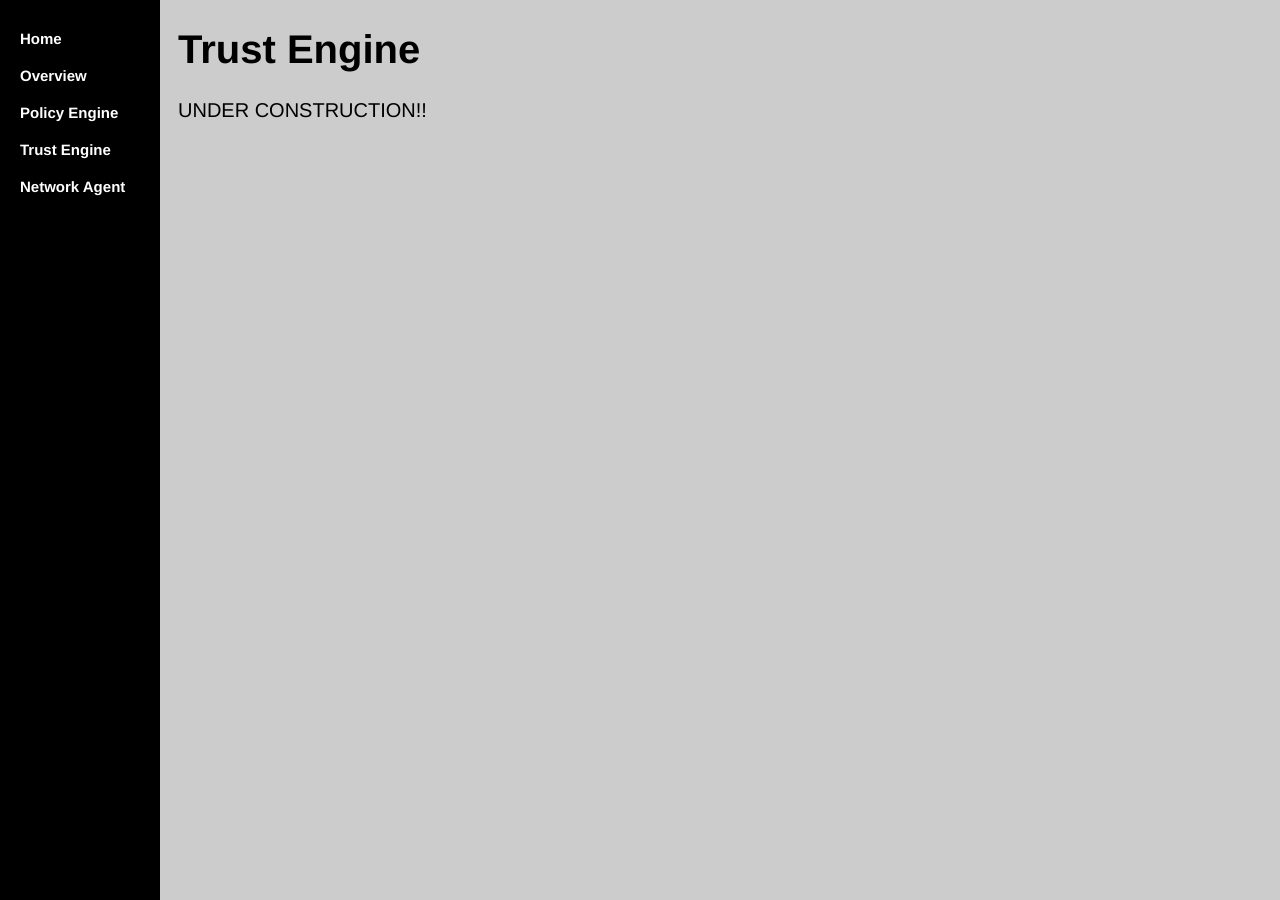
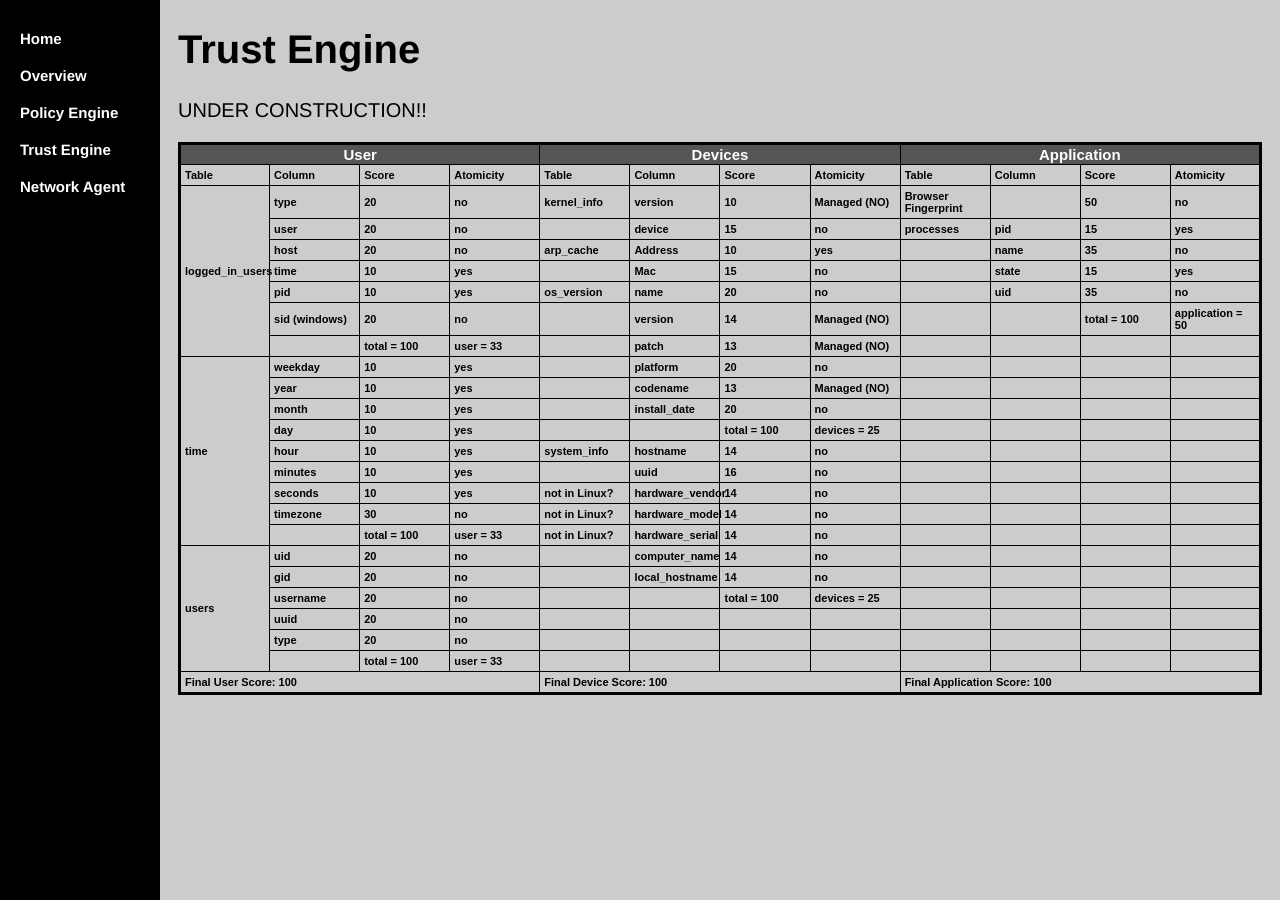
Before and after one commit to WWUZeroTrust/WWUZeroTrust.github.io, a Jekyll site: the page TrustEngine/index.html, which Jekyll copies as it is, in a window 1280 px wide. Built offline with Jekyll 4.4.1, drawn with Linux system fonts in a browser that asks for light colours.

Commit message:
Update index.html

```diff
--- a/TrustEngine/index.html
+++ b/TrustEngine/index.html
@@ -77,5 +77,61 @@ h1 {
 <div class="main">
 	<h1>Trust Engine</h1>
 	<p>UNDER CONSTRUCTION!!</p>
+	<style type="text/css">
+	table.tableizer-table {
+		font-size: 11px;
+		border: 3px solid black;
+		font-family: Arial, Helvetica, sans-serif;
+		font-weight: bold;
+		border-collapse: collapse;
+		table-layout: fixed;
+  		width: 100%;
+	}
+	.tableizer-table td {
+		padding: 4px;
+		margin: 3px;
+		border: 1px solid black;
+	}
+	.tableizer-table th {
+		background-color: #555555;
+		color: #FFF;
+		font-weight: bold;
+		font-size: 15px;
+		border: 1px solid black;
+	}
+	.tableizer-table tv {
+		color: #555555;
+		font-weight: bold;
+		font-size: 15px;
+		border: 1px solid black;
+	}
+</style>
+<table class="tableizer-table">
+<thead><tr class="tableizer-firstrow"><th colspan="4">User</th><th colspan="4">Devices</th><th colspan="4">Application</th></tr></thead><tbody>
+	<tr><td>Table</td><td>Column</td><td>Score</td><td>Atomicity</td><td>Table</td><td>Column</td><td>Score</td><td>Atomicity</td><td>Table</td><td>Column</td><td>Score</td><td>Atomicity</td></tr>
+ <tr><td rowspan="7">logged_in_users</td><td>type</td><td>20</td><td>no</td><td>kernel_info</td><td>version</td><td>10</td><td>Managed (NO)</td><td>Browser Fingerprint</td><td>&nbsp;</td><td>50</td><td>no</td></tr>
+ <tr><td>user</td><td>20</td><td>no</td><td>&nbsp;</td><td>device</td><td>15</td><td>no</td><td>processes</td><td>pid</td><td>15</td><td>yes</td></tr>
+ <tr><td>host</td><td>20</td><td>no</td><td>arp_cache</td><td>Address</td><td>10</td><td>yes</td><td>&nbsp;</td><td>name</td><td>35</td><td>no</td></tr>
+ <tr><td>time</td><td>10</td><td>yes</td><td>&nbsp;</td><td>Mac</td><td>15</td><td>no</td><td>&nbsp;</td><td>state</td><td>15</td><td>yes</td></tr>
+ <tr><td>pid</td><td>10</td><td>yes</td><td>os_version</td><td>name</td><td>20</td><td>no</td><td>&nbsp;</td><td>uid</td><td>35</td><td>no</td></tr>
+ <tr><td>sid (windows)</td><td>20</td><td>no</td><td>&nbsp;</td><td>version</td><td>14</td><td>Managed (NO)</td><td>&nbsp;</td><td>&nbsp;</td><td>total = 100</td><td>application = 50</td></tr>
+ <tr><td>&nbsp;</td><td>total = 100 </td><td>user = 33</td><td>&nbsp;</td><td>patch</td><td>13</td><td>Managed (NO)</td><td>&nbsp;</td><td>&nbsp;</td><td>&nbsp;</td><td>&nbsp;</td></tr>
+ <tr><td rowspan="9">time</td><td>weekday</td><td>10</td><td>yes</td><td>&nbsp;</td><td>platform</td><td>20</td><td>no</td><td>&nbsp;</td><td>&nbsp;</td><td>&nbsp;</td><td>&nbsp;</td></tr>
+ <tr><td>year</td><td>10</td><td>yes</td><td>&nbsp;</td><td>codename</td><td>13</td><td>Managed (NO)</td><td>&nbsp;</td><td>&nbsp;</td><td>&nbsp;</td><td>&nbsp;</td></tr>
+ <tr><td>month</td><td>10</td><td>yes</td><td>&nbsp;</td><td>install_date</td><td>20</td><td>no</td><td>&nbsp;</td><td>&nbsp;</td><td>&nbsp;</td><td>&nbsp;</td></tr>
+ <tr><td>day</td><td>10</td><td>yes</td><td>&nbsp;</td><td>&nbsp;</td><td>total = 100</td><td>devices = 25</td><td>&nbsp;</td><td>&nbsp;</td><td>&nbsp;</td><td>&nbsp;</td></tr>
+ <tr><td>hour</td><td>10</td><td>yes</td><td>system_info</td><td>hostname</td><td>14</td><td>no</td><td>&nbsp;</td><td>&nbsp;</td><td>&nbsp;</td><td>&nbsp;</td></tr>
+ <tr><td>minutes</td><td>10</td><td>yes</td><td>&nbsp;</td><td>uuid</td><td>16</td><td>no</td><td>&nbsp;</td><td>&nbsp;</td><td>&nbsp;</td><td>&nbsp;</td></tr>
+ <tr><td>seconds</td><td>10</td><td>yes</td><td>not in Linux?</td><td>hardware_vendor</td><td>14</td><td>no</td><td>&nbsp;</td><td>&nbsp;</td><td>&nbsp;</td><td>&nbsp;</td></tr>
+ <tr><td>timezone</td><td>30</td><td>no</td><td>not in Linux?</td><td>hardware_model</td><td>14</td><td>no</td><td>&nbsp;</td><td>&nbsp;</td><td>&nbsp;</td><td>&nbsp;</td></tr>
+ <tr><td>&nbsp;</td><td>total = 100</td><td>user = 33</td><td>not in Linux?</td><td>hardware_serial</td><td>14</td><td>no</td><td>&nbsp;</td><td>&nbsp;</td><td>&nbsp;</td><td>&nbsp;</td></tr>
+ <tr><td rowspan="6">users</td><td>uid</td><td>20</td><td>no</td><td>&nbsp;</td><td>computer_name</td><td>14</td><td>no</td><td>&nbsp;</td><td>&nbsp;</td><td>&nbsp;</td><td>&nbsp;</td></tr>
+ <tr><td>gid</td><td>20</td><td>no</td><td>&nbsp;</td><td>local_hostname</td><td>14</td><td>no</td><td>&nbsp;</td><td>&nbsp;</td><td>&nbsp;</td><td>&nbsp;</td></tr>
+ <tr><td>username</td><td>20</td><td>no</td><td>&nbsp;</td><td>&nbsp;</td><td>total = 100</td><td>devices = 25</td><td>&nbsp;</td><td>&nbsp;</td><td>&nbsp;</td><td>&nbsp;</td></tr>
+ <tr><td>uuid</td><td>20</td><td>no</td><td>&nbsp;</td><td>&nbsp;</td><td>&nbsp;</td><td>&nbsp;</td><td>&nbsp;</td><td>&nbsp;</td><td>&nbsp;</td><td>&nbsp;</td></tr>
+ <tr><td>type</td><td>20</td><td>no</td><td>&nbsp;</td><td>&nbsp;</td><td>&nbsp;</td><td>&nbsp;</td><td>&nbsp;</td><td>&nbsp;</td><td>&nbsp;</td><td>&nbsp;</td></tr>
+ <tr><td>&nbsp;</td><td>total = 100 </td><td>user = 33</td><td>&nbsp;</td><td>&nbsp;</td><td>&nbsp;</td><td>&nbsp;</td><td>&nbsp;</td><td>&nbsp;</td><td>&nbsp;</td><td>&nbsp;</td></tr>
+ <tr><td colspan="4">Final User Score: 100</td><td colspan="4">Final Device Score: 100</td><td colspan="4">Final Application Score: 100</td></tr>
+</tbody></table>
 	</div>
 </html>
```
